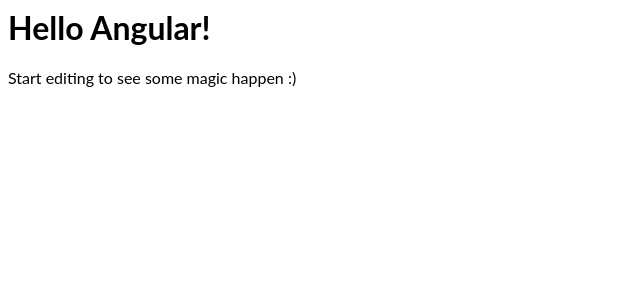
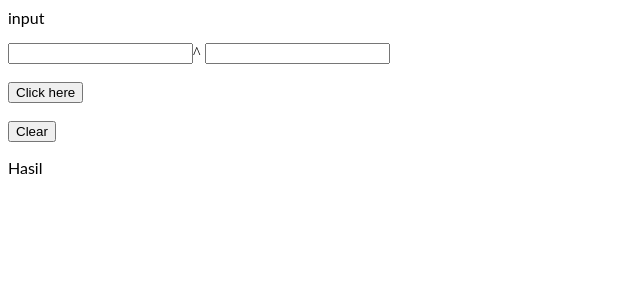
Before and after one commit to Crucios/angular-latihan, an Angular app: page / in a window 1280 px wide. Shown: the top 300 px of the page, without its empty margins (0-640 px from the left). Built offline with nearby package versions, Linux system fonts and the light colour scheme.

Commit message:
genap output

```diff
--- a/src/app/app.component.html
+++ b/src/app/app.component.html
@@ -1,4 +1,12 @@
-<hello name="{{ name }}"></hello>
-<p>
-  Start editing to see some magic happen :)
+<p>input</p>
+<input [(ngModel)]="a" id="aText" type="text"/>^
+<input [(ngModel)]="b" id="bText" type="text"/>
+<br><br/>
+<button (click)="powerCalculate(a,b)">Click here</button>
+<br><br/>
+<button (click)="clearText()">Clear</button>
+
+<p>Hasil</p>
+<p *ngIf="a != NULL && b != NULL">
+  {{output}}
 </p>
--- a/src/app/app.component.ts
+++ b/src/app/app.component.ts
@@ -7,4 +7,35 @@ import { Component } from '@angular/core';
 })
 export class AppComponent  {
   name = 'Angular';
+  data = 0;
+  output = "";
+  markupPola = ""
+
+  powerCalculate(a,b){
+    this.output = "";
+    this.data = Math.pow(parseInt(a), parseInt(b));
+    this.output += this.data;
+
+    // Ganjil
+    this.markupPola = "";
+    if(this.data % 2 == 1){
+
+    }
+    // Genap
+    else if (this.data % 2 == 0){
+      for(var i = b; i <= this.data; i++){
+        var polaBaris = "";
+        for(var j = 0; j < i; j++){
+          polaBaris += '*';
+        }
+        this.markupPola += polaBaris + "<br></br>";
+      }
+    }
+  }
+
+  clearText(){
+    document.getElementById("aText").value = "";
+    document.getElementById("bText").value = "";
+    this.output = "";
+  }
 }
```
